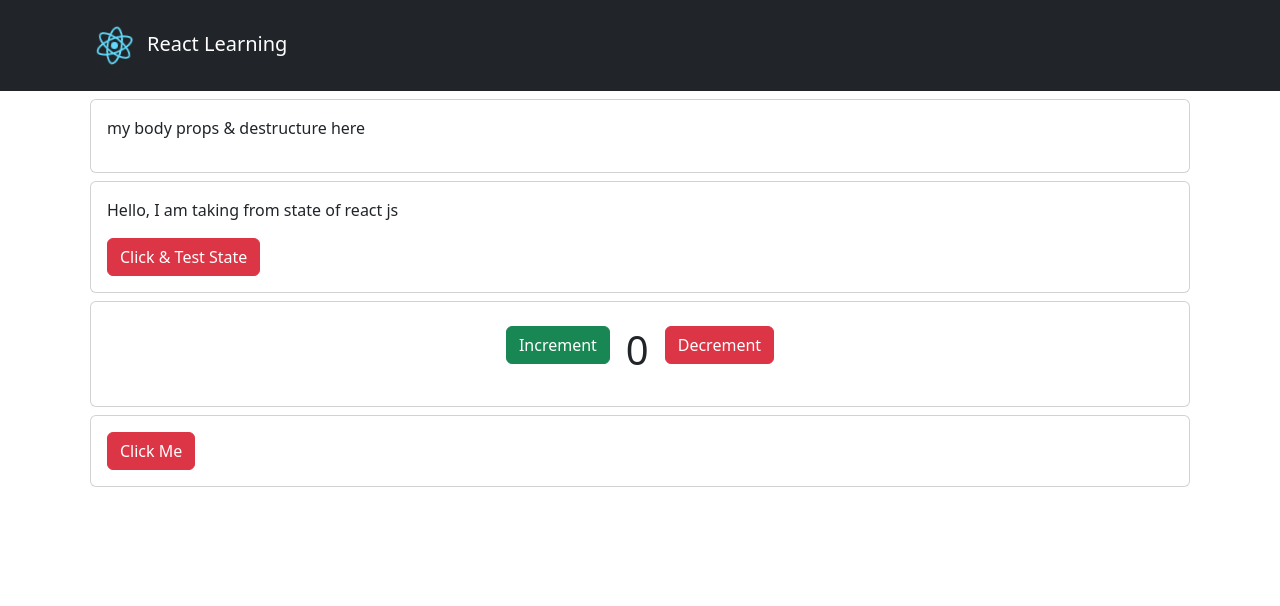
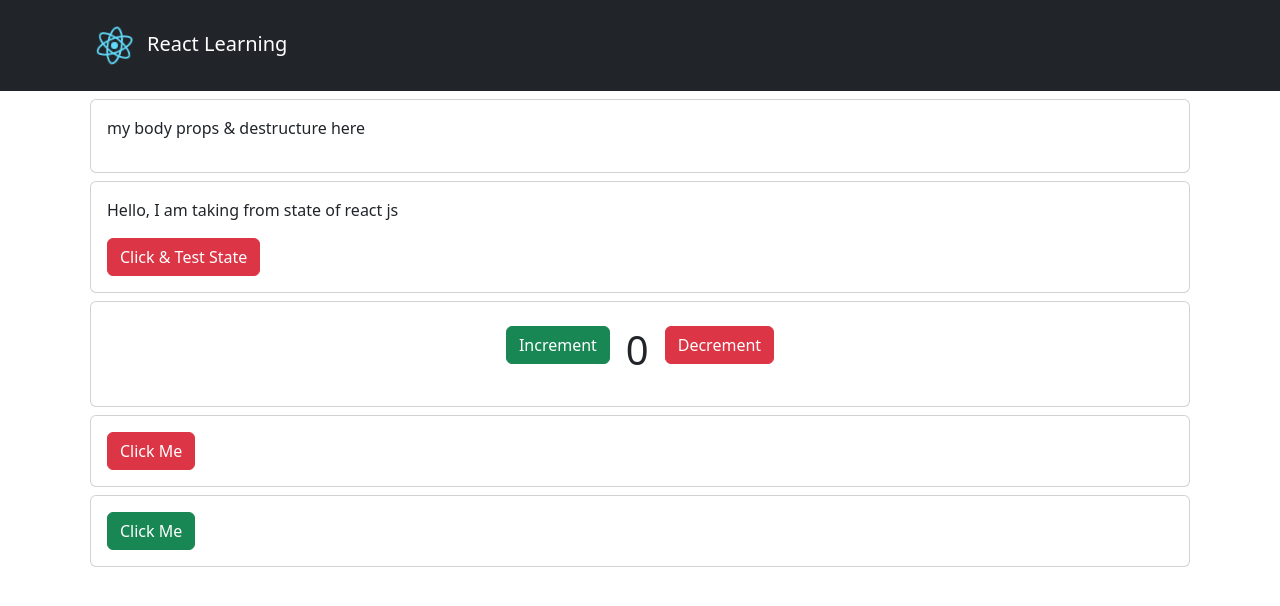
Before and after one commit to jakir-ruet/my-app, a React (Create React App) app: page / in a window 1280 px wide. Shown: the top 606 px of the page. Built offline with nearby package versions, Linux system fonts and the light colour scheme.

Commit message:
handler with class component done

```diff
--- a/src/container/12-eventhandler/ClassComponent.js
+++ b/src/container/12-eventhandler/ClassComponent.js
@@ -0,0 +1,18 @@
+import React, { Component } from "react";
+
+class ClassComponent extends Component{
+   clickMe() {
+      console.log('Thanks for clicked on Me')
+   }
+   render() {
+      return (
+         <div className="card m-2">
+            <div className="card-body">
+               <button onClick={this.clickMe} className="btn btn-success">Click Me</button>
+            </div>
+         </div>
+      )
+   }
+}
+
+export default ClassComponent;
--- a/src/container/Container.js
+++ b/src/container/Container.js
@@ -1,6 +1,7 @@
 import React from "react";
 import MyState from "./10-state/MyState";
 import MySetState from "./11-setstate/MySetState";
+import ClassComponent from "./12-eventhandler/ClassComponent";
 import FuncComponent from "./12-eventhandler/FuncComponent";
 import Props from './9-props/MyProps';
 
@@ -11,7 +12,7 @@ function Container() {
          <MyState />
          <MySetState />
          <FuncComponent />
-
+         <ClassComponent/>
       </div>
    )
 }
```
